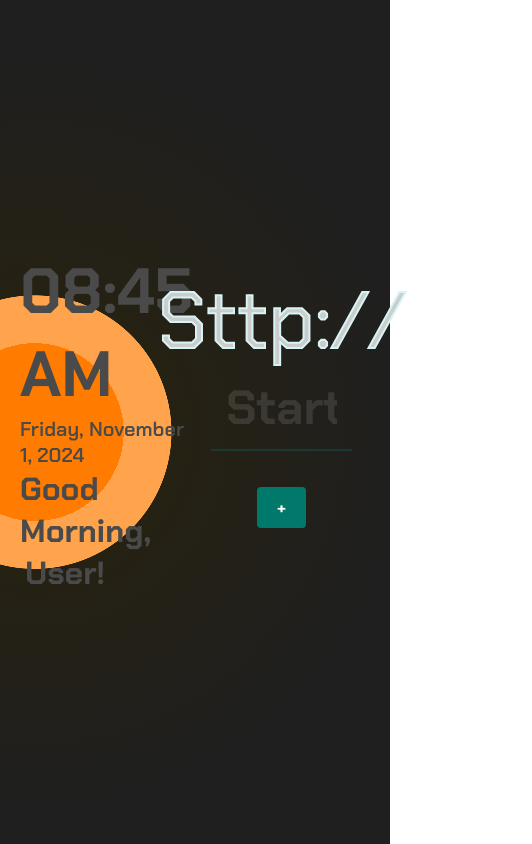
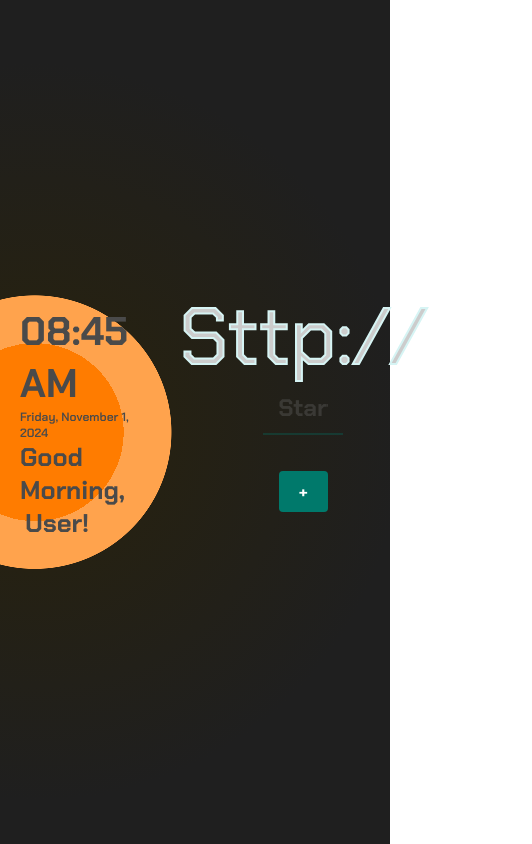
Before and after one commit to imvbh/StartPoint-Custom-Homepage, a React (Create React App) app: page / in a window 390 px wide. Shown: the whole page, 532 px wide, since content can reach past the window. Built offline with nearby package versions, Linux system fonts and the light colour scheme.

Commit message:
responsive

```diff
--- a/src/App.css
+++ b/src/App.css
@@ -7,6 +7,10 @@
   font-family: "Meta";
   font-style: normal;
   font-weight: normal;
+}
+
+.app {
+  justify-content: space-between;
 }
 
 
@@ -95,6 +99,8 @@ header {
   display: flex;
   justify-content: space-between;
   color: #4a4a4a;
+  width: 350px;
+  margin-right: 5rem;
 }
 
 .greeting h1 {
@@ -257,7 +263,9 @@ section {
 /* Styles for suggestion dropdown */
 .suggestion-list {
   display: flex;
+  justify-content: center;
   flex-wrap: wrap;
+  background-color: #1f1f1f;
   gap: 10px;
   position: absolute;
   top: calc(100% + 10px); /* Position below the input field */
@@ -267,7 +275,7 @@ section {
   border-radius: 8px;
   padding: 10px;
   margin: 0;
-  z-index: 0;
+  z-index: 5;
   list-style-type: none;
   overflow: hidden;
 }
@@ -286,3 +294,42 @@ section {
   background-color: #00796b;
   color: white;
 }
+
+
+
+/* Media query for screens 1200px and below */
+@media (max-width: 1227px) {
+  header {
+    font-size: 80%; /* Adjust width for larger tablets or smaller desktops */
+  }
+  .time {
+    font-size: 3rem;
+  }
+  .date{
+    font-size: 0.8rem;
+  }
+  .input-group {
+    width: 60%;
+  }
+
+  .input-group input {
+    font-size: 2rem;
+  }
+}
+
+/* Media query for screens 950px and below */
+@media (max-width: 957px) {
+  header {
+    font-size: 80%; /* Adjust width for larger tablets or smaller desktops */
+  }
+  .time {
+    font-size: 2.5rem;
+  }
+  .date {
+    font-size: 0.75rem;
+  }
+
+  .input-group input {
+    font-size: 1.5rem;
+  }
+}
--- a/src/components/QuickLinks.js
+++ b/src/components/QuickLinks.js
@@ -49,7 +49,7 @@ const QuickLinks = () => {
     setTimeout(() => {
       window.open(url, "_blank");
       linkElement.classList.remove("clicked");
-    }, 1000);
+    });
   };
 
   return (
--- a/src/components/SearchBar.js
+++ b/src/components/SearchBar.js
@@ -34,7 +34,8 @@ function SearchBar({ onSearchActive }) {
     if (!query) return;
 
     try {
-      const response = await fetch(`http://suggestqueries.google.com/complete/search?client=firefox&q=${query}`);
+      // Fetch suggestions from DuckDuckGo API
+      const response = await fetch(`https://api.duckduckgo.com/?q=${query}&format=json&no_redirect=1&no_html=1&skip_disambig=1`);
 
       // Check if the response is ok (status in the range 200-299)
       if (!response.ok) {
@@ -44,14 +45,21 @@ function SearchBar({ onSearchActive }) {
       // Try parsing the response as JSON
       const data = await response.json();
 
-      // The response is an array where the second element contains the suggestions
-      setSuggestions(data[1] || []);
+      // Extract suggestions from the API response
+      const suggestions = data.RelatedTopics
+        .filter(topic => topic.Text && topic.ResultType === "search") // Filter only suggestions
+        .map(topic => topic.Text) || [];
+
+      // Set suggestions state
+      setSuggestions(suggestions);
     } catch (error) {
       console.error("Error fetching suggestions:", error);
       // Optionally, you can clear suggestions on error
       setSuggestions([]);
     }
   };
+
+
 
 
   const handleChange = (e) => {
```
